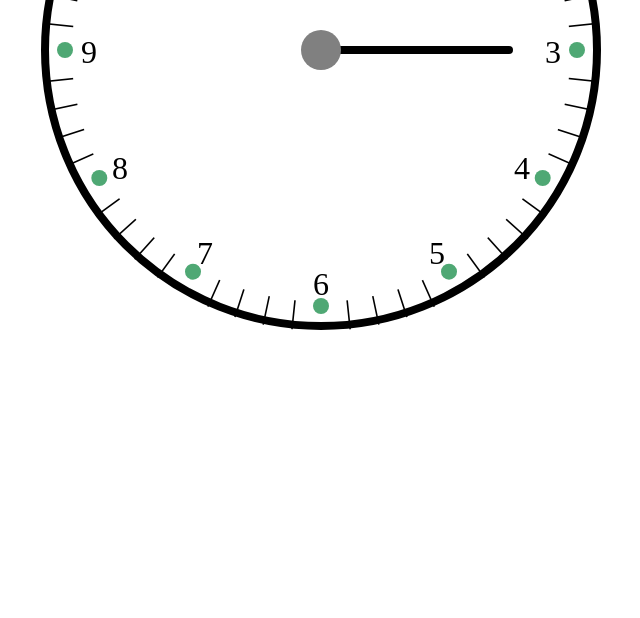
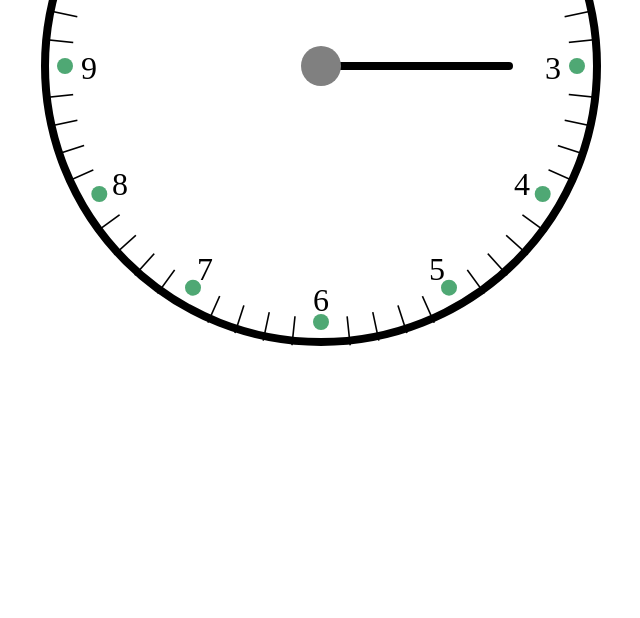
Before and after one commit to mecaneer23/clock, a plain HTML site: page index.html in a window 1280 px wide. Shown: the part 350-968 px from the top of the page, without its empty margins (319-959 px from the left). After the commit the page ends 800 px from the top, so only its background shows below. Drawn offline with Linux system fonts and the light colour scheme.

Commit message:
feat: center clock properly

```diff
--- a/style.css
+++ b/style.css
@@ -1,5 +1,9 @@
 .container {
-    margin-top: 50vh;
+    margin-top: 17vh;
+    height: 0;
+    display: flex;
+    flex-direction: row;
+    justify-content: center;
 }
 
 .face {
@@ -9,9 +13,6 @@
     border-radius: 50%;
     width: 68vh;
     height: 68vh;
-    top: 50%;
-    left: 50%;
-    transform: translate(-50%, -50%);
 }
 
 .face > div {
```
